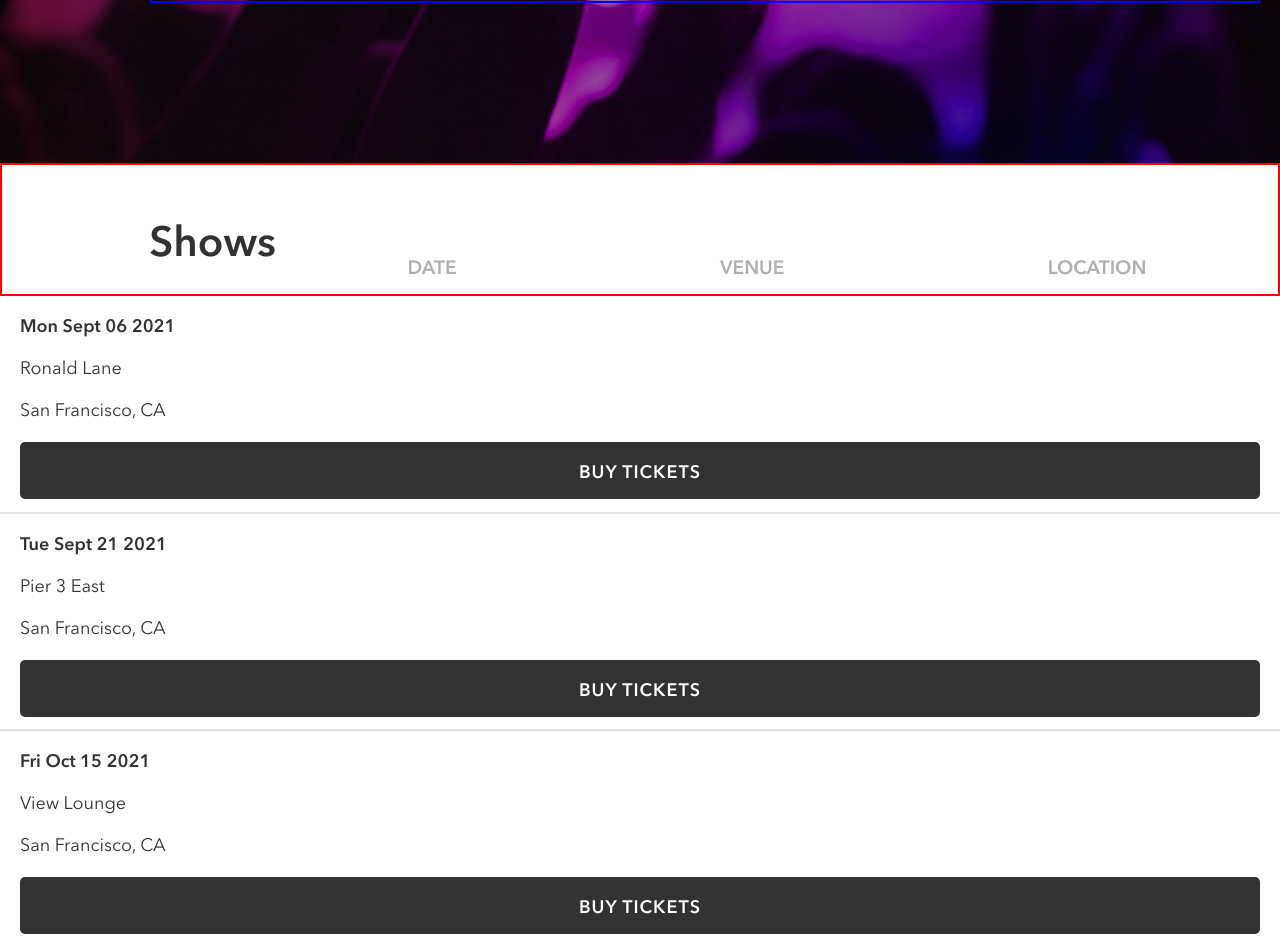
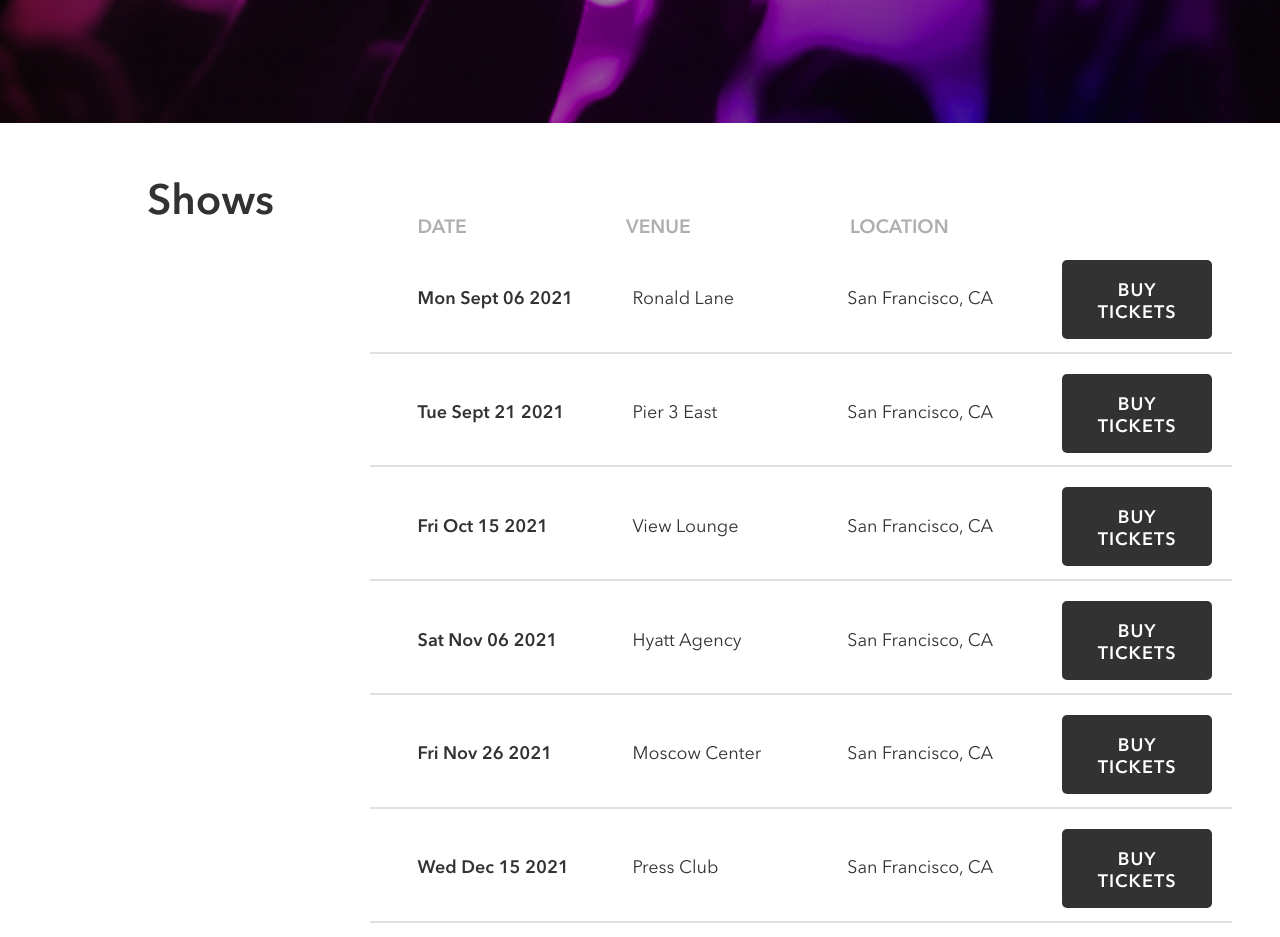
Before and after one commit to amalhassan/bandsite, a plain HTML site: page pages/shows.html in a window 1280 px wide. Shown: the part 660-1597 px from the top of the page. Drawn offline with Linux system fonts and the light colour scheme.

Commit message:
added tablet and desktop responsiveness to content in shows page

```diff
--- a/pages/shows.html
+++ b/pages/shows.html
@@ -35,6 +35,7 @@
                 <div class="shows__title-container" id="title-container">
                     <h2 class="shows__title section-title section-title--main">Shows</h2>
                 </div>
+                <section class="shows__info-section" id="info-section"></section>
             </section>
         </main>
         <!-- Footer section  -->
--- a/scripts/build-shows-page.js
+++ b/scripts/build-shows-page.js
@@ -1,14 +1,19 @@
 import  elementGenerator  from "./elementGenerator.js";
 const showsTitleSection = document.getElementById('title-container');
-const showsSection = document.getElementById('shows');
+const showsSection = document.getElementById('info-section');
+const titleDateLabel = elementGenerator('h4', {class:'shows__label-item shows__label-item--tablet-desktop'}, 'Date');
+const titleVenueLabel = elementGenerator('h4', {class:'shows__label-item shows__label-item--tablet-desktop'}, 'Venue');
+const titleLocationLabel = elementGenerator('h4', {class:'shows__label-item shows__label-item--tablet-desktop'}, 'Location');
+let showLabelContainer = elementGenerator('ul', {class: 'shows__labels shows__label-item--tablet-desktop'}, titleDateLabel, titleVenueLabel, titleLocationLabel);
+let showsContainer;
 
 window.addEventListener("load", () => {
-    const titleDateLabel = elementGenerator('h4', {class:'shows__label-item shows__label-item--tablet-desktop'}, 'Date');
-    const titleVenueLabel = elementGenerator('h4', {class:'shows__label-item shows__label-item--tablet-desktop'}, 'Venue');
-    const titleLocationLabel = elementGenerator('h4', {class:'shows__label-item shows__label-item--tablet-desktop'}, 'Location');
-    let showLabelContainer = elementGenerator('ul', {class: 'shows__labels'}, titleDateLabel, titleVenueLabel, titleLocationLabel);
+    // const titleDateLabel = elementGenerator('h4', {class:'shows__label-item shows__label-item--tablet-desktop'}, 'Date');
+    // const titleVenueLabel = elementGenerator('h4', {class:'shows__label-item shows__label-item--tablet-desktop'}, 'Venue');
+    // const titleLocationLabel = elementGenerator('h4', {class:'shows__label-item shows__label-item--tablet-desktop'}, 'Location');
+    // let showLabelContainer = elementGenerator('ul', {class: 'shows__labels'}, titleDateLabel, titleVenueLabel, titleLocationLabel);
     // console.log(showLabelContainer);
-    showsTitleSection.append(showLabelContainer);
+    // showsTitleSection.append(showLabelContainer);
 })
 
 let shows = [
@@ -59,9 +64,20 @@ const displayShows = (showData) => {
         let showLocation = elementGenerator('p',  {class: 'shows__info'}, show.location);
         let locationWrapper = elementGenerator('div', {class: 'shows__field-wrapper'}, locationLabel, showLocation);
         let ticketBtn = elementGenerator('button', {class: 'shows__btn'}, 'Buy Tickets');
-        let showsContainer = elementGenerator('div', {class: 'shows__info-container'}, dateWrapper, venueWrapper, locationWrapper, ticketBtn);
+        showsContainer = elementGenerator('div', {class: 'shows__info-container'}, dateWrapper, venueWrapper, locationWrapper, ticketBtn);
         showsSection.appendChild(showsContainer);
     })
+    showsSection.prepend(showLabelContainer);
 };
 
 displayShows(shows);
+console.log(showsContainer);
+const showRows = document.getElementsByClassName('shows__info-container');
+console.log(showRows);
+Array.from(showRows).forEach((element, index) => {
+    let current = document.querySelectorAll('selected');
+    console.log(current);
+    element.addEventListener('click', () => {
+        element.classList.toggle("selected");
+    });
+});
--- a/styles/partials/_global.scss
+++ b/styles/partials/_global.scss
@@ -16,6 +16,9 @@ li {
 a, a:active, a:visited, a:hover, a:link {
     color: $Silver;
     text-decoration: none;
+}
+.selected {
+    background-color: green;
 }
 .btn {
     font-family: $avenir-demi;
--- a/styles/shows.scss
+++ b/styles/shows.scss
@@ -14,17 +14,16 @@
     }
     @include desktop {
         background-position: center -170px;
-        height: 90vh;
+        height: 85vh;
     }
     &__banner {
         // border: red solid 2px;
         @include flex($j-content:center);
-
     }
     &__banner-container {
         @include flex($direction: column);
         // flex-direction: column;
-        border: blue solid 2px;
+        // border: blue solid 2px;
         align-self: flex-end;
         align-content: center;
         // align-items: flex-start;
@@ -49,12 +48,12 @@
         }
         @include desktop {
             max-width: 45%;
-            border: solid 2px green;
+            // border: solid 2px green;
         }
     }
     &__sub-title {
         font-family: $avenir-regular;
-        border: 2px red solid;
+        // border: 2px red solid;
         // border: green solid 2px;
         font-size: 1.3rem;
         @include tablet {
@@ -77,7 +76,7 @@
 }
 .shows {
     &__title-container {
-        border: red solid 2px;
+        // border: red solid 2px;
         @include flex($direction: column);
         @include padding($left: $mobile-p-l, $bottom: $mobile-p-b);
         @include tablet {
@@ -88,7 +87,7 @@
             flex-direction: row;
             align-items: flex-end;
             justify-content: space-between;
-            @include padding($left: 9.2rem);
+            @include padding($left: 9.2rem, $bottom:0);
         }
     }
     &__title {
@@ -97,18 +96,24 @@
             @include padding($top: $td-heading-p-t);
         }
         @include desktop {
-            @include padding($top: 5rem, $bottom: $td-p-b);
+            @include padding($top: 5rem);
             align-self: flex-end;
             line-height: 0;
         }
     }
     &__labels {
-        @include flex($j-content:space-between, $a-items: center);
-        width: 70%;
-        // flex-grow: 2;
+        @include flex();
+        gap: 20px;
+        @include tablet {
+            // border: purple 2px solid;
+            width: 67%;
+            justify-content: space-between;
+            align-items: flex-start;
+            @include padding($left: $td-p-l);
+        }
         @include desktop {
-            width: 90%;
-            justify-content: space-around;
+            width: 47%;
+            // border: 2px solid green;
         }
     }
     &__label-item {
@@ -126,8 +131,16 @@
         display: none;
         @extend .shows__label-item;
         @include tablet {
-            display: block;
+            display: flex;
             font-size: $td-body-copy;
+        }
+    }
+    &__info-section {
+        @include desktop {
+            @include flex($direction: column, $a-content: flex-end);
+            flex-wrap: wrap;
+            @include padding($right: $td-p-r, $bottom: $td-p-b);
+            // border: 2px solid orange;
         }
     }
     &__info-container {
@@ -136,15 +149,30 @@
         @include padding($top: $mobile-p-t, $bottom: $mobile-p-b, $left: $mobile-p-l, $right: $mobile-p-r);
         gap: 20px;
         border-bottom: 2px solid $Mercury;
+        &:hover {
+            background-color: $Alabaster;
+            cursor: pointer;
+        }
         // border: solid blue 2px;
+        @include tablet {
+            flex-direction: row;
+            justify-content: space-between;
+            align-items: center;
+            @include padding($left: $td-p-l);
+        }
+        @include desktop {
+            width: 70%;
+        }
     }
     &__field-wrapper {
         @include flex($direction: column);
         gap: 5px;
-        @include padding();
+        flex-basis: 25%;
     }
     &__info{
         font-size: $m-body-copy;
+        text-align: left;
+        // border: solid 2px green;
     }
     &__info--date {
         font-family: $avenir-demi;
@@ -153,6 +181,5 @@
         @extend .btn;
         font-size: $m-body-copy;
         @include padding($top: $mobile-p-t);
-
     }
 }
```
Also changed, not shown: styles/bio.css, styles/shows.css.
